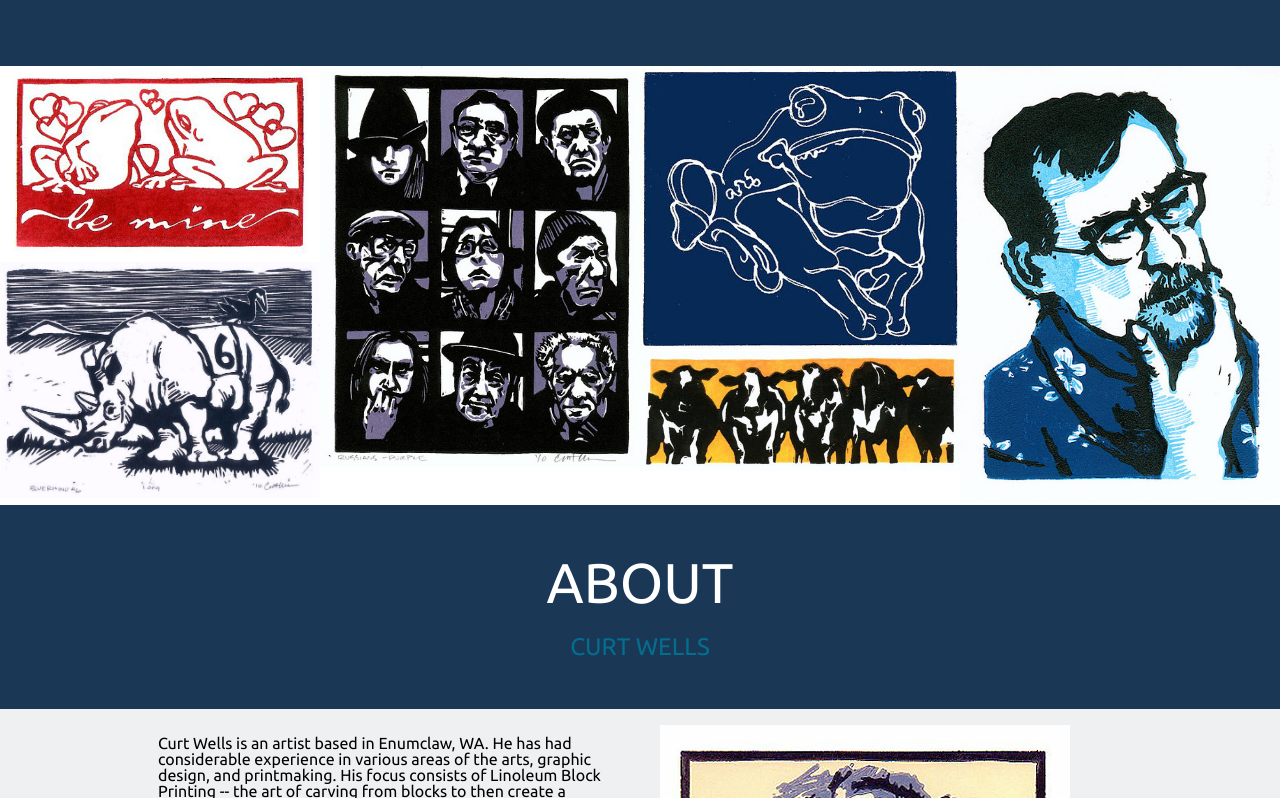
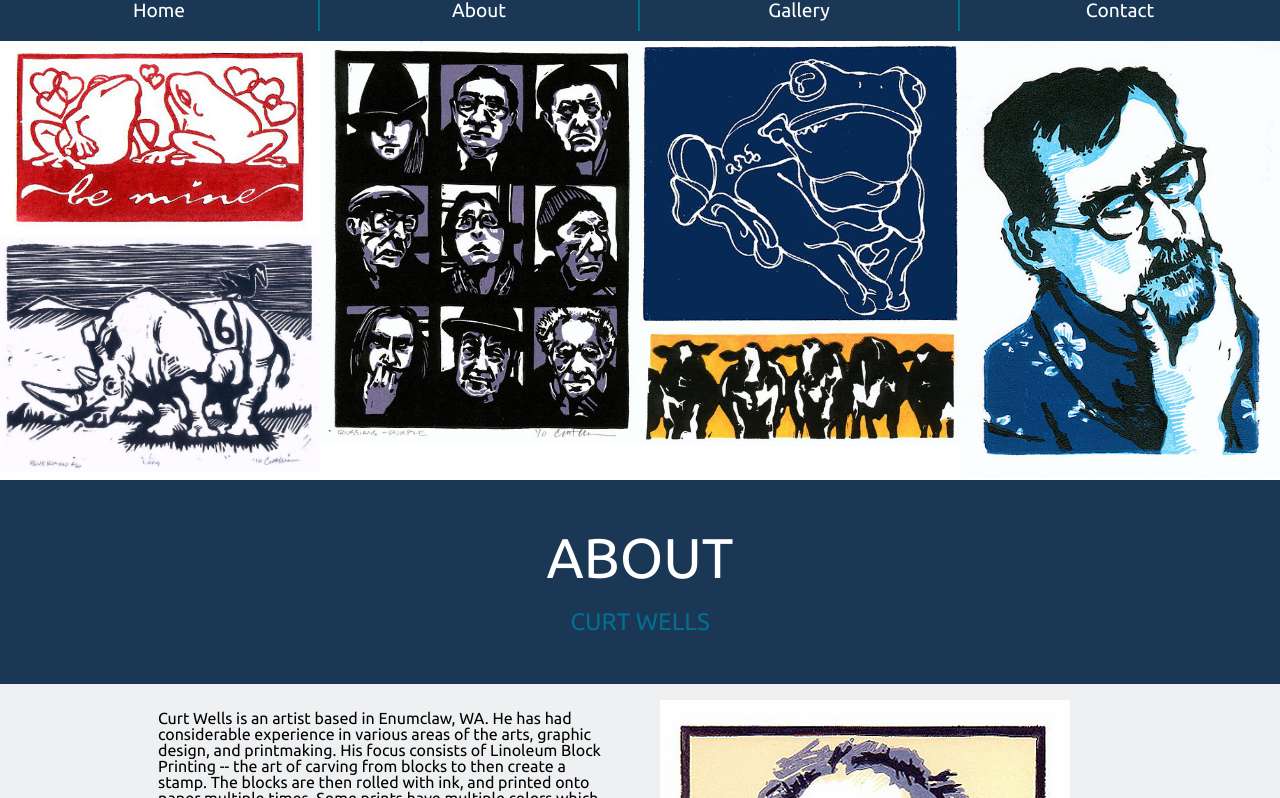
Before and after one commit to CSKingMartin/fantastic-goggles, a plain HTML site: page index.html in a window 1280 px wide. Shown: the part 188-986 px from the top of the page. Drawn offline with nearby package versions, Linux system fonts and the light colour scheme.

Commit message:
preliminary navbar in place

```diff
--- a/index.html
+++ b/index.html
@@ -23,9 +23,14 @@
 			PRINTMAKER
 		</div>
 
+		<ul class= "navbar">
+			<li><a href="#">Home</a></li>
+			<li><a href="#">About</a></li>
+			<li><a href="#">Gallery</a></li>
+			<li class="last"><a href="#">Contact</a></li>
+		</ul>
+
 	</div>
-
-
 		<div class="rhythm">
 
 			<div class="grid grid--header">
--- a/main.css
+++ b/main.css
@@ -109,8 +109,7 @@ h5 {
   background: #1a3856;
   color: white;
   overflow: hidden;
-  padding-top: 75px;
-  padding-bottom: 75px; }
+  padding-top: 55px; }
   .header .header__logo {
     font-size: 3.5em; }
   .header .header__sub {
@@ -201,6 +200,32 @@ h5 {
     margin-left: -30px;
     margin-top: -30px; }
 
+ul.navbar {
+  list-style-type: none;
+  margin: 0;
+  padding: 0;
+  overflow: hidden;
+  width: 100%;
+  height: 50px;
+  margin-bottom: 10px;
+  margin-top: 10px; }
+  ul.navbar li {
+    float: left;
+    height: 100%;
+    width: 25%;
+    border-right: 2px solid #046e8f; }
+    ul.navbar li.last {
+      border: none; }
+    ul.navbar li a {
+      color: white;
+      height: 100%;
+      display: inline-block;
+      color: white;
+      text-align: center;
+      text-decoration: none;
+      padding: 20px;
+      font-size: 1.2em; }
+
 .content-main {
   position: relative;
   max-width: 64em;
```
